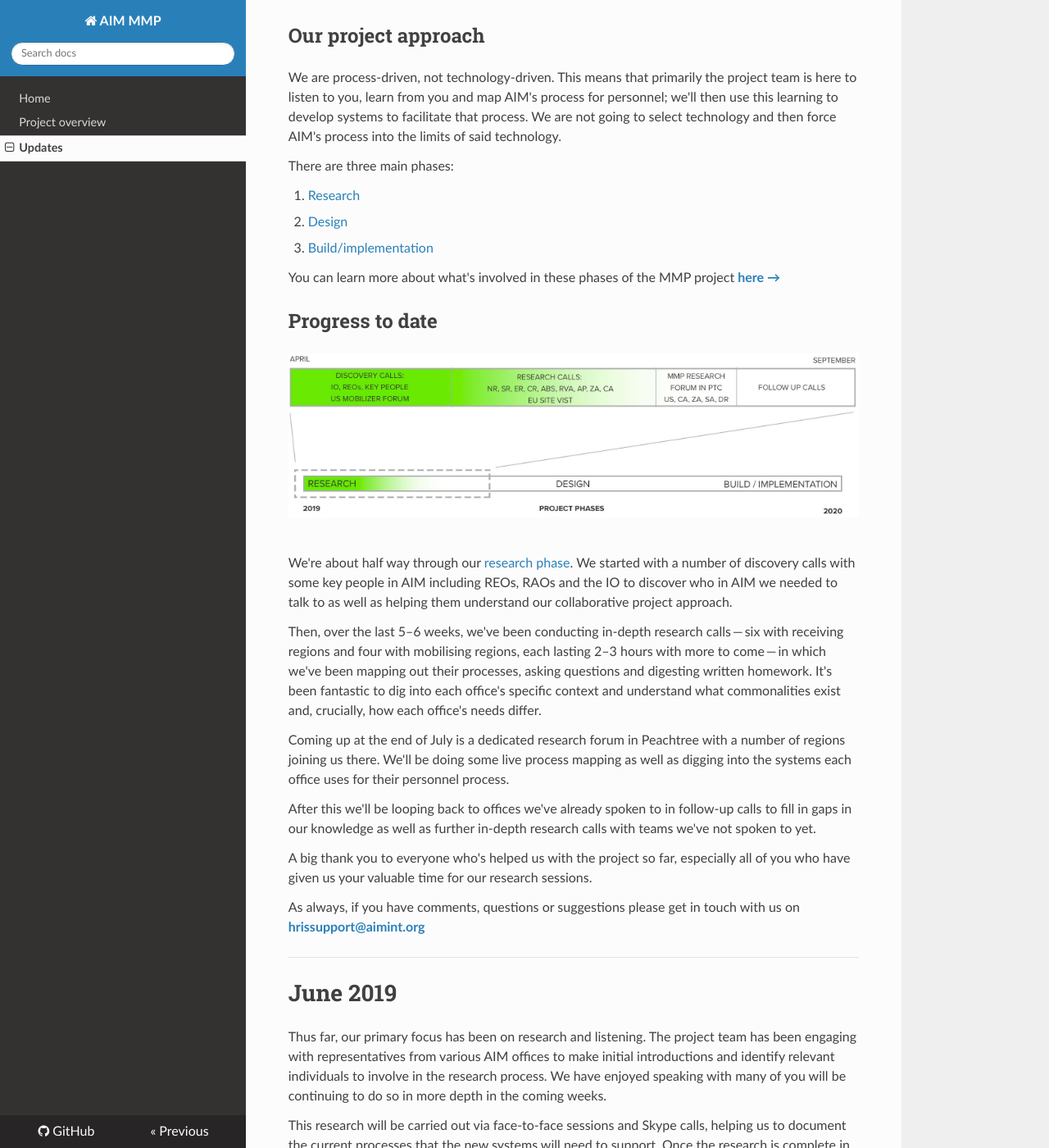
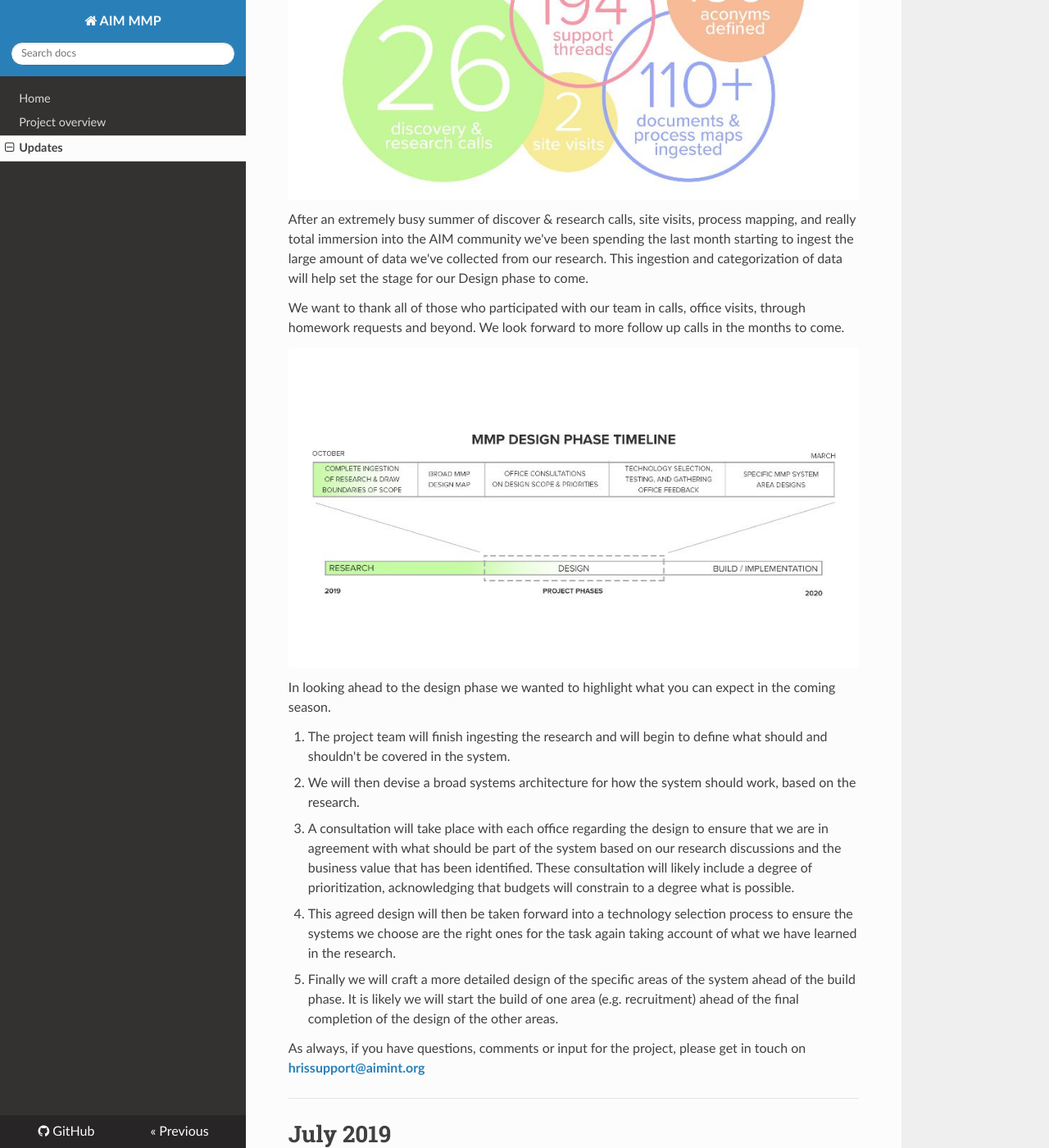
Before and after one commit to surupartners/AIM-MMP-Wiki, an MkDocs documentation site: the page built from docs/updates.md, in a window 1280 px wide and 1400 px high, scrolled down 727 px. Shown: the whole window at 82% size. Built offline with MkDocs 1.6.1, drawn with Linux system fonts in a browser that asks for light colours; nearby versions of some CDN libraries; some of the changed text lies outside the part shown.

```diff
--- a/docs/updates.md
+++ b/docs/updates.md
@@ -1,8 +1,35 @@
 # Updates
 
+If you want to receive email updates, ask to be added to the mailing list by emailing us on [hrissupport@aimint.org](mailto:hrissupport@aimint.org?subject=Please subscribe me to MMP updates&body=Please subscribe me to updates about the AIM MMP project.).
+
+- - -
+
+- [October 2019](#october-2019)
 - [July 2019](#july-2019)
 - [June 2019](#june-2019)
 - [April 2019](#april-2019)
+
+- - -
+# October 2019
+Welcome to another update on the MMP (Member Management Platform) project from the MMP Project Team. We're are in the transition between the research phase and the design phase of the project.
+
+![MMP research stats](./images/oct19-stats.jpg)
+
+After an extremely busy summer of discover & research calls, site visits, process mapping, and really total immersion into the AIM community we've been spending the last month starting to ingest the large amount of data we've collected from our research. This ingestion and categorization of data will help set the stage for our Design phase to come.
+
+We want to thank all of those who participated with our team in calls, office visits, through homework requests and beyond. We look forward to more follow up calls in the months to come.
+
+![MMP project progress](./images/oct19-timeline.jpg)
+
+In looking ahead to the design phase we wanted to highlight what you can expect in the coming season.
+
+1. The project team will finish ingesting the research and will begin to define what should and shouldn't be covered in the system.
+1. We will then devise a broad systems architecture for how the system should work, based on the research.
+1. A consultation will take place with each office regarding the design to ensure that we are in agreement with what should be part of the system based on our research discussions and the business value that has been identified. These consultation will likely include a degree of prioritization, acknowledging that budgets will constrain to a degree what is possible.
+1. This agreed design will then be taken forward into a technology selection process to ensure the systems we choose are the right ones for the task again taking account of what we have learned in the research.
+1. Finally we will craft a more detailed design of the specific areas of the system ahead of the build phase. It is likely we will start the build of one area (e.g. recruitment) ahead of the final completion of the design of the other areas.
+
+As always, if you have questions, comments or input for the project, please get in touch on [**hrissupport@aimint.org**](mailto:hrissupport@aimint.org)
 
 - - -
 # July 2019
@@ -51,7 +78,7 @@ Please do continue to send in your questions, comments and suggestions to [**hri
 - - -
 # April 2019
 
-We're announcing the AIM MMP (Member Management Project). First, read the [project overview](/overview) to understand what the project is aiming to achieve.
+We're announcing the AIM MMP (Member Management Project). First, read the [project overview](./overview.md) to understand what the project is aiming to achieve.
 
 We’re in the early stages of the project so will be spending our time over the coming weeks researching and listening to your needs.
 
```
Also changed, not shown: docs/index.md (+3 -2 lines), docs/overview.md (+2 -0 lines), docs/images/oct19-stats.jpg (added), docs/images/oct19-timeline.jpg (added).
